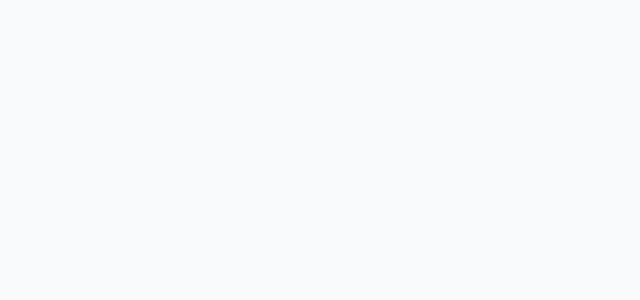
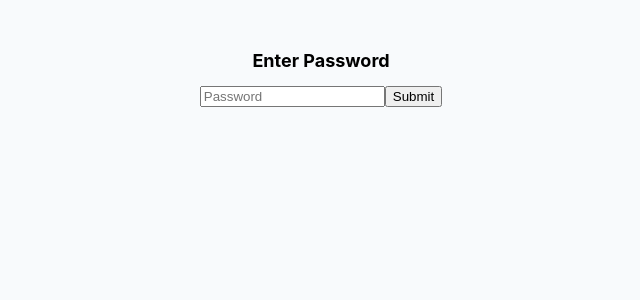
Before and after one commit to DarshanAmbaliya/Kukadiya-Textile, a React (Create React App) app: page / in a window 1280 px wide. Before the commit this address had no page. Shown: the top 300 px of the page, without its empty margins (319-959 px from the left). Built offline with nearby package versions, Linux system fonts and the light colour scheme.

Commit message:
login added

```diff
--- a/src/App.js
+++ b/src/App.js
@@ -1,4 +1,4 @@
-import React from 'react';
+import React, { useEffect, useState } from 'react';
 import AttendancePage from './pages/AttendancePage';
 import './App.css';
 import AttendanceRecord from './pages/AttendanceRecord';
@@ -8,16 +8,77 @@ import Fabricquality from './components/FabricQuality/Fabricquality';
 import ProductionReport from './pages/ProductionReport/ProductionReport';
 import AdminReport from './pages/AdminReport/AdminReport';
 
+
+// A simple hashing function (not cryptographically secure, but hides plain text)
+function simpleHash(str) {
+  let hash = 0;
+  for (let i = 0; i < str.length; i++) {
+    hash = (hash << 5) - hash + str.charCodeAt(i);
+    hash = hash & hash;
+  }
+  return hash;
+}
+
+// Store the "hashed password" here instead of plain text
+const PASSWORD_HASH = simpleHash('m@0101');
+
 function App() {
+  const [password, setPassword] = useState('');
+  const [authenticated, setAuthenticated] = useState(false);
+  const [error, setError] = useState('');
+
+   // Check sessionStorage on load
+   useEffect(() => {
+    const auth = sessionStorage.getItem('authenticated');
+    if (auth === 'true') {
+      setAuthenticated(true);
+    }
+  }, []);
+
+  const handlePasswordSubmit = (e) => {
+    e.preventDefault();
+    if (simpleHash(password) === PASSWORD_HASH) {
+      setAuthenticated(true);
+      sessionStorage.setItem('authenticated', 'true'); // session-based
+      setError('');
+    } else {
+      setError('Incorrect password');
+    }
+  };
+
+  const handleLogout = () => {
+    setAuthenticated(false);
+    sessionStorage.removeItem('authenticated'); // clear session
+    setPassword('');
+  };
+
+  if (!authenticated) {
+    return (
+      <div style={{ textAlign: 'center', marginTop: '50px' }}>
+        <h2>Enter Password</h2>
+        <form onSubmit={handlePasswordSubmit}>
+          <input
+            type="password"
+            value={password}
+            onChange={(e) => setPassword(e.target.value)}
+            placeholder="Password"
+          />
+          <button type="submit">Submit</button>
+        </form>
+        {error && <p style={{ color: 'red' }}>{error}</p>}
+      </div>
+    );
+  }
+
   return (
     <div className="App">
       <Routes>
-        <Route path='/attendance' element={<AttendancePage />}/>
-        <Route path='/attendancerecord' element={<AttendanceRecord />}/>
-        <Route path='/production' element={<Production />}/>
-        <Route path='/fabric' element={<Fabricquality />}/>
-        <Route path='/productionreport' element={<ProductionReport />}/>
-        <Route path='/adminreport' element={<AdminReport />}/>
+        <Route path='/attendance' element={<AttendancePage />} />
+        <Route path='/attendancerecord' element={<AttendanceRecord />} />
+        <Route path='/production' element={<Production />} />
+        <Route path='/fabric' element={<Fabricquality />} />
+        <Route path='/productionreport' element={<ProductionReport />} />
+        <Route path='/adminreport' element={<AdminReport />} />
       </Routes>
     </div>
   );
```
